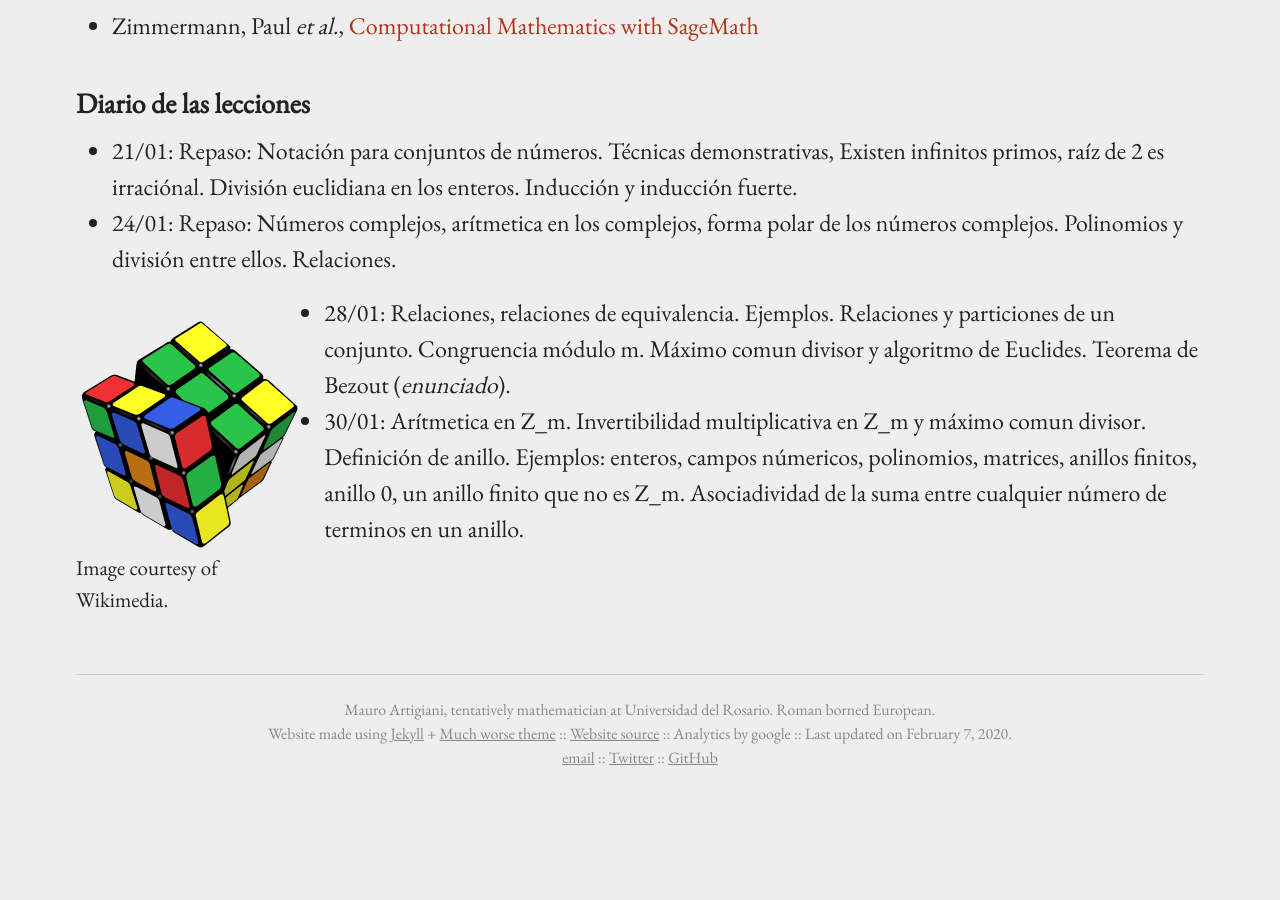
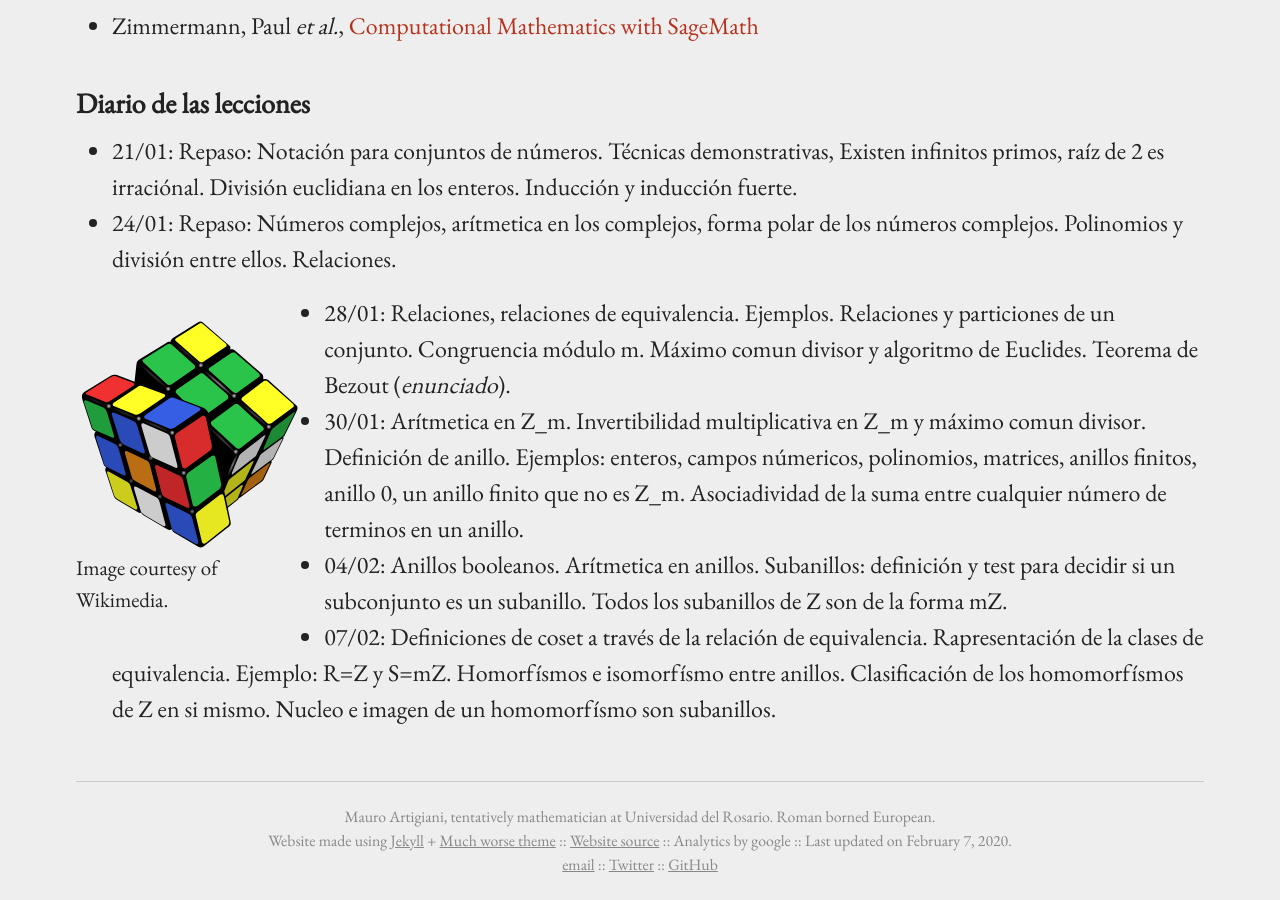
Before and after one commit to m-artigiani/m-artigiani.github.io, a Jekyll site: the page built from _pages/abstracta20201.md, in a window 1280 px wide and 900 px high, scrolled down 742 px. Built offline with Jekyll 4.4.1, drawn with Linux system fonts in a browser that asks for light colours; before the commit the page ends 1536 px from its top, so only the background shows below that; some of the changed text lies outside the part shown.

```diff
--- a/_pages/abstracta20201.md
+++ b/_pages/abstracta20201.md
@@ -39,3 +39,5 @@ Por cita.
 </figure>
 + 28/01: Relaciones, relaciones de equivalencia. Ejemplos. Relaciones y particiones de un conjunto. Congruencia módulo m. Máximo comun divisor y algoritmo de Euclides. Teorema de Bezout (_enunciado_).
 + 30/01: Arítmetica en Z_m. Invertibilidad multiplicativa en Z_m y máximo comun divisor. Definición de anillo. Ejemplos: enteros, campos númericos, polinomios, matrices, anillos finitos, anillo 0, un anillo finito que no es Z_m. Asociadividad de la suma entre cualquier número de terminos en un anillo.
++ 04/02: Anillos booleanos. Arítmetica en anillos. Subanillos: definición y test para decidir si un subconjunto es un subanillo. Todos los subanillos de Z son de la forma mZ.
++ 07/02: Definiciones de coset a través de la relación de equivalencia. Rapresentación de la clases de equivalencia. Ejemplo: R=Z y S=mZ. Homorfísmos e isomorfísmo entre anillos. Clasificación de los homomorfísmos de Z en si mismo. Nucleo e imagen de un homomorfísmo son subanillos.
```
Also changed, not shown: other parts of _pages/abstracta20201.md (+1 -1 lines), _pages/ltnc20201.md (+2 -0 lines), 1 other file.
